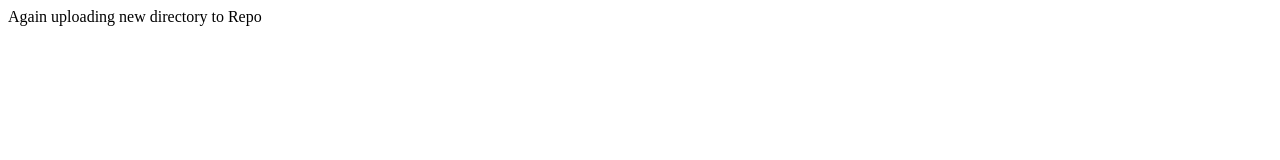
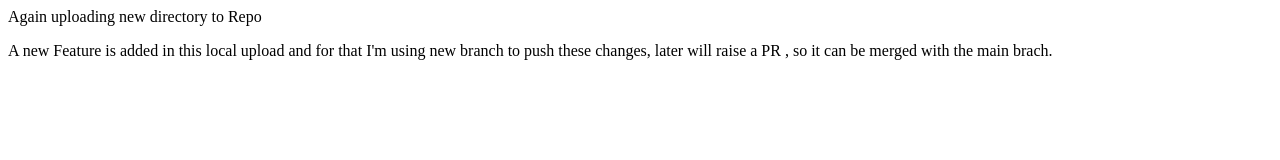
Before and after one commit to jatinsharma8532/local-upload, a plain HTML site: page localupload2/index.html in a window 1280 px wide. Drawn offline with Linux system fonts and the light colour scheme.

Commit message:
new features added

```diff
--- a/localupload2/index.html
+++ b/localupload2/index.html
@@ -1 +1,5 @@
 <p>Again uploading new directory to Repo</p>
+<p>
+    A new Feature is added in this local upload and for that I'm using new branch to push these changes, later will raise a PR
+    , so it can be merged with the main brach.
+</p>
```
